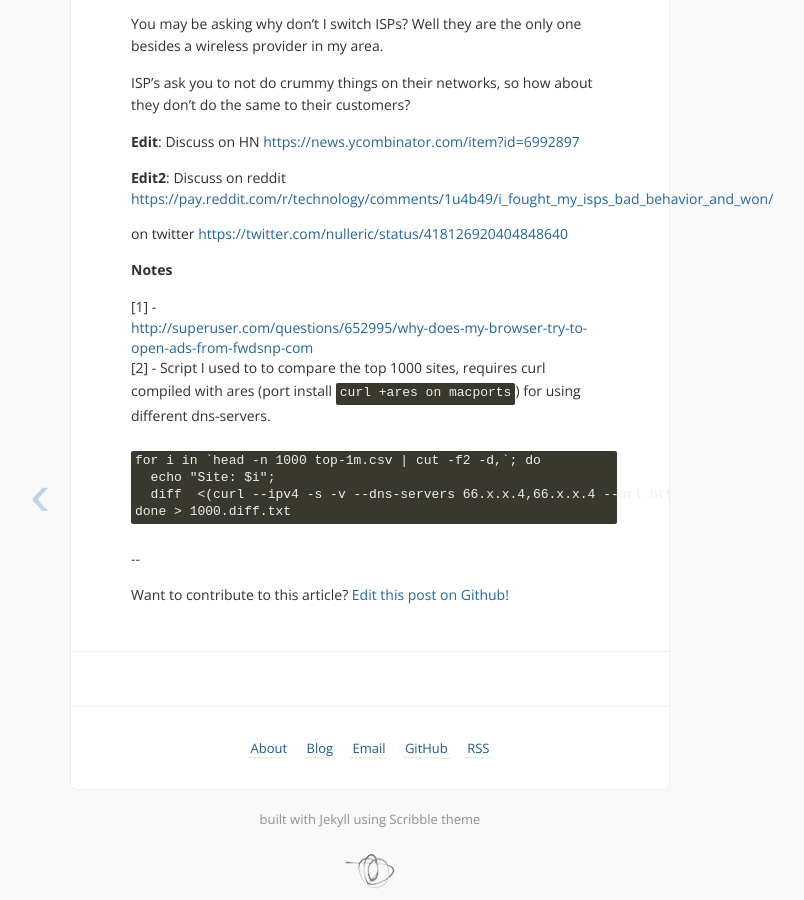
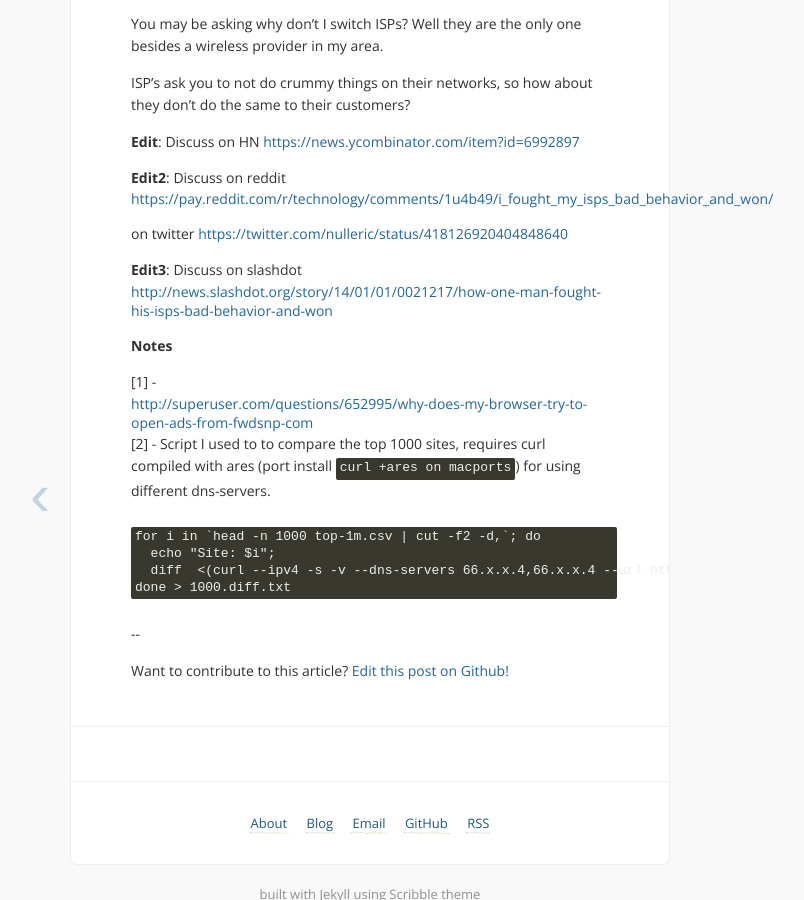
Before and after one commit to erichelgeson/erichelgeson.github.com, a Jekyll site: the page built from _posts/2013-12-31-i-fought-my-isps-bad-behavior-and-won.markdown, in a window 1280 px wide and 900 px high, scrolled down 3361 px. Shown: the whole window, without its empty margins (270-1074 px from the left). Built offline with Jekyll 4.4.1, drawn with Linux system fonts in a browser that asks for light colours; Markdown is read by kramdown in place of the engine named in the settings; comment, search, counter and statistics services are not loaded.

Commit message:
adding slashdot article

```diff
--- a/_posts/2013-12-31-i-fought-my-isps-bad-behavior-and-won.markdown
+++ b/_posts/2013-12-31-i-fought-my-isps-bad-behavior-and-won.markdown
@@ -93,6 +93,8 @@ ISP's ask you to not do crummy things on their networks, so how about they don't
 
 on twitter <https://twitter.com/nulleric/status/418126920404848640>
 
+**Edit3**: Discuss on slashdot <http://news.slashdot.org/story/14/01/01/0021217/how-one-man-fought-his-isps-bad-behavior-and-won>
+
 **Notes**
 
 [1] - <http://superuser.com/questions/652995/why-does-my-browser-try-to-open-ads-from-fwdsnp-com>
```
